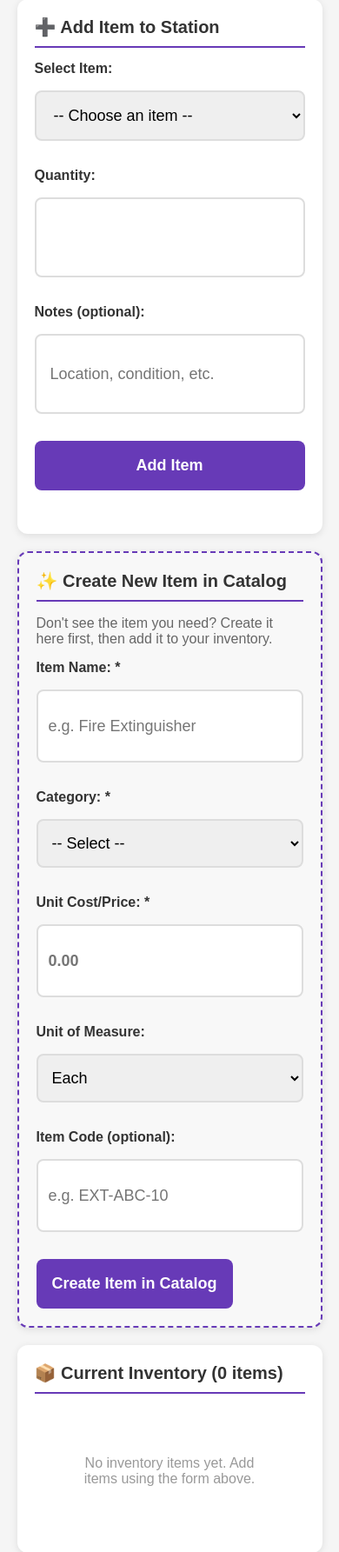
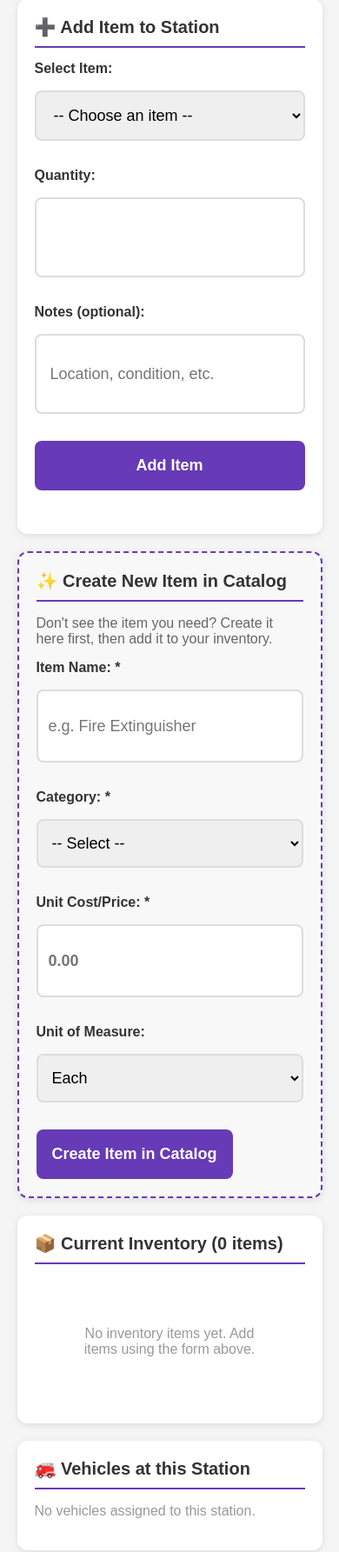
Before and after one commit to mbyrdLCS/Fire-Department-Management-System, a Flask app: template flask_app/templates/station_inventory.html in a window 390 px wide. Shown: the part 217-2002 px from the top of the page at 87% size. Run offline with Flask 2, Linux system fonts and the light colour scheme; the template is opened without the code that fills it, so the values that code supplies are empty; parts of the project's set-up code (start-up, migrations or seed data) failed here and were passed over.

Commit message:
Remove item code field from inventory forms
Since item codes are not being used, removed the optional item code
input field from both the station and vehicle inventory forms to
simplify the user interface.

Changes:
- Removed "Item Code (optional)" field from create item forms
- Removed item code display from inventory tables
- Forms are now cleaner and easier to fill out on mobile
- Item code still exists in database for future use if needed

🤖 Generated with [Claude Code](https://claude.com/claude-code)

Co-Authored-By: Claude <noreply@anthropic.com>

```diff
--- a/flask_app/templates/station_inventory.html
+++ b/flask_app/templates/station_inventory.html
@@ -426,10 +426,6 @@
                             <option value="pound">Pound</option>
                         </select>
                     </div>
-                    <div class="form-group">
-                        <label for="new_code">Item Code (optional):</label>
-                        <input type="text" name="item_code" id="new_code" placeholder="e.g. EXT-ABC-10" style="padding: 12px; border: 2px solid #ddd; border-radius: 8px;">
-                    </div>
                 </div>
                 <button type="submit" class="add-button" style="margin-top: 15px;">Create Item in Catalog</button>
             </form>
@@ -457,9 +453,6 @@
                         <tr>
                             <td>
                                 <strong>{{ item.name }}</strong>
-                                {% if item.item_code %}
-                                <br><small style="color: #999;">{{ item.item_code }}</small>
-                                {% endif %}
                             </td>
                             <td><span class="category-badge">{{ item.category }}</span></td>
                             <td>
```
Also changed, not shown: flask_app/templates/vehicle_inventory.html (+0 -7 lines).
